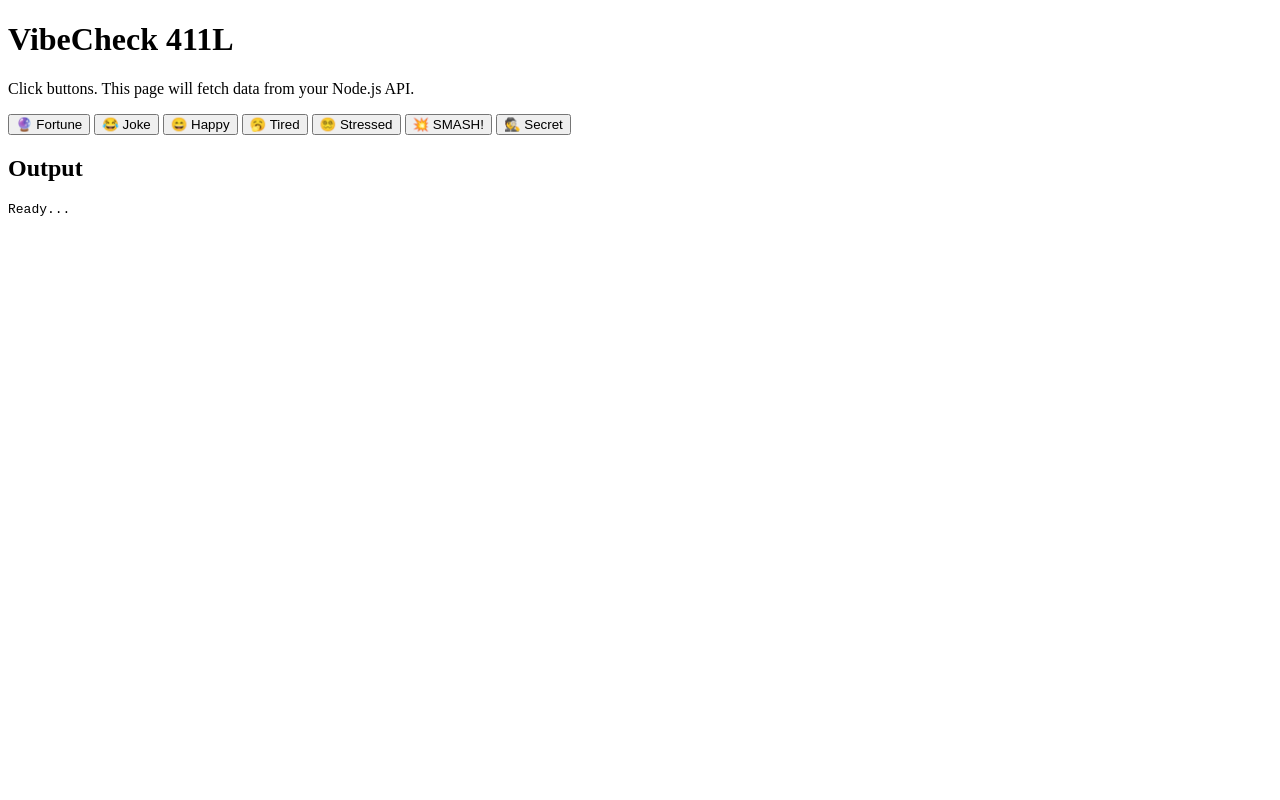
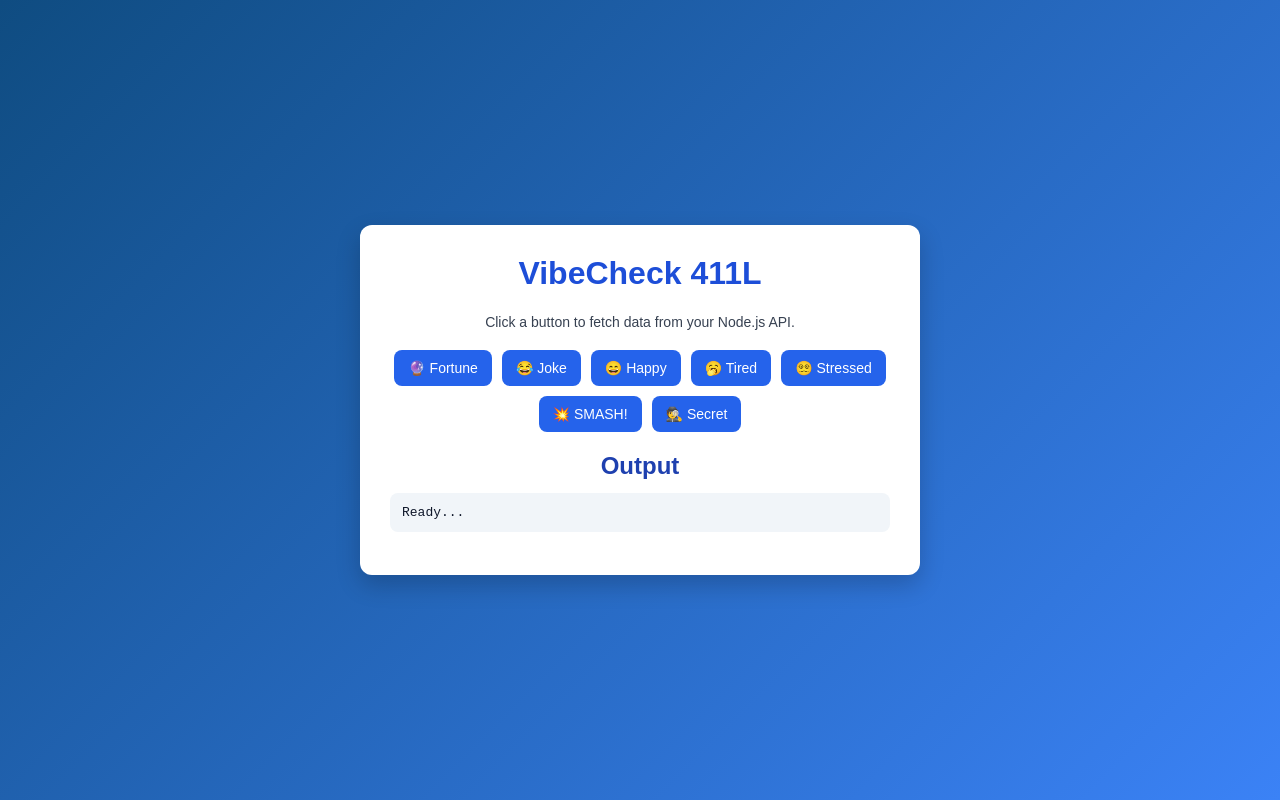
Before and after one commit to totaaa654/VibeCheck-GalangLibao, a website: page frontend/index.html in a window 1280 px wide. Drawn offline with Linux system fonts and the light colour scheme.

Commit message:
improved design

```diff
--- a/frontend/index.html
+++ b/frontend/index.html
@@ -1,15 +1,95 @@
 <!doctype html>
-<html>
+<html lang="en">
 <head>
   <meta charset="utf-8" />
   <meta name="viewport" content="width=device-width, initial-scale=1" />
   <title>VibeCheck 411L</title>
+
+  <style>
+    body {
+      margin: 0;
+      min-height: 100vh;
+      display: flex;
+      justify-content: center;
+      align-items: center;
+      background: linear-gradient(135deg, #0f4c81, #3b82f6);
+      font-family: Arial, Helvetica, sans-serif;
+      color: #ffffff;
+    }
+
+    .container {
+      background: #ffffff;
+      color: #1e3a8a;
+      padding: 30px;
+      border-radius: 12px;
+      width: 90%;
+      max-width: 500px;
+      text-align: center;
+      box-shadow: 0 10px 25px rgba(0, 0, 0, 0.2);
+    }
+
+    h1 {
+      margin-top: 0;
+      color: #1d4ed8;
+    }
+
+    p {
+      font-size: 14px;
+      color: #374151;
+    }
+
+    .buttons {
+      display: flex;
+      flex-wrap: wrap;
+      gap: 10px;
+      justify-content: center;
+      margin: 20px 0;
+    }
+
+    button {
+      padding: 10px 14px;
+      border: none;
+      border-radius: 8px;
+      background: #2563eb;
+      color: white;
+      font-size: 14px;
+      cursor: pointer;
+      transition: transform 0.1s ease, background 0.2s ease;
+    }
+
+    button:hover {
+      background: #1d4ed8;
+      transform: translateY(-2px);
+    }
+
+    button:active {
+      transform: scale(0.97);
+    }
+
+    h2 {
+      margin-bottom: 8px;
+      color: #1e40af;
+    }
+
+    pre {
+      background: #f1f5f9;
+      color: #0f172a;
+      padding: 12px;
+      border-radius: 8px;
+      text-align: left;
+      max-height: 200px;
+      overflow-y: auto;
+      font-size: 13px;
+    }
+  </style>
 </head>
+
 <body>
+  <div class="container">
     <h1>VibeCheck 411L</h1>
-  <p>Click buttons. This page will fetch data from your Node.js API.</p>
+    <p>Click a button to fetch data from your Node.js API.</p>
 
-  <div>
+    <div class="buttons">
       <button id="btnFortune">🔮 Fortune</button>
       <button id="btnJoke">😂 Joke</button>
       <button data-mood="happy" class="btnMood">😄 Happy</button>
@@ -21,6 +101,7 @@
 
     <h2>Output</h2>
     <pre id="out">Ready...</pre>
+  </div>
 
   <script src="app.js"></script>
 </body>
--- /dev/null
+++ b/package.json
@@ -0,0 +1,6 @@
+{
+  "dependencies": {
+    "cors": "^2.8.5",
+    "express": "^5.2.1"
+  }
+}
```
Also changed, not shown: 1 other file. Lines whose indentation alone changed are shown as unchanged.
